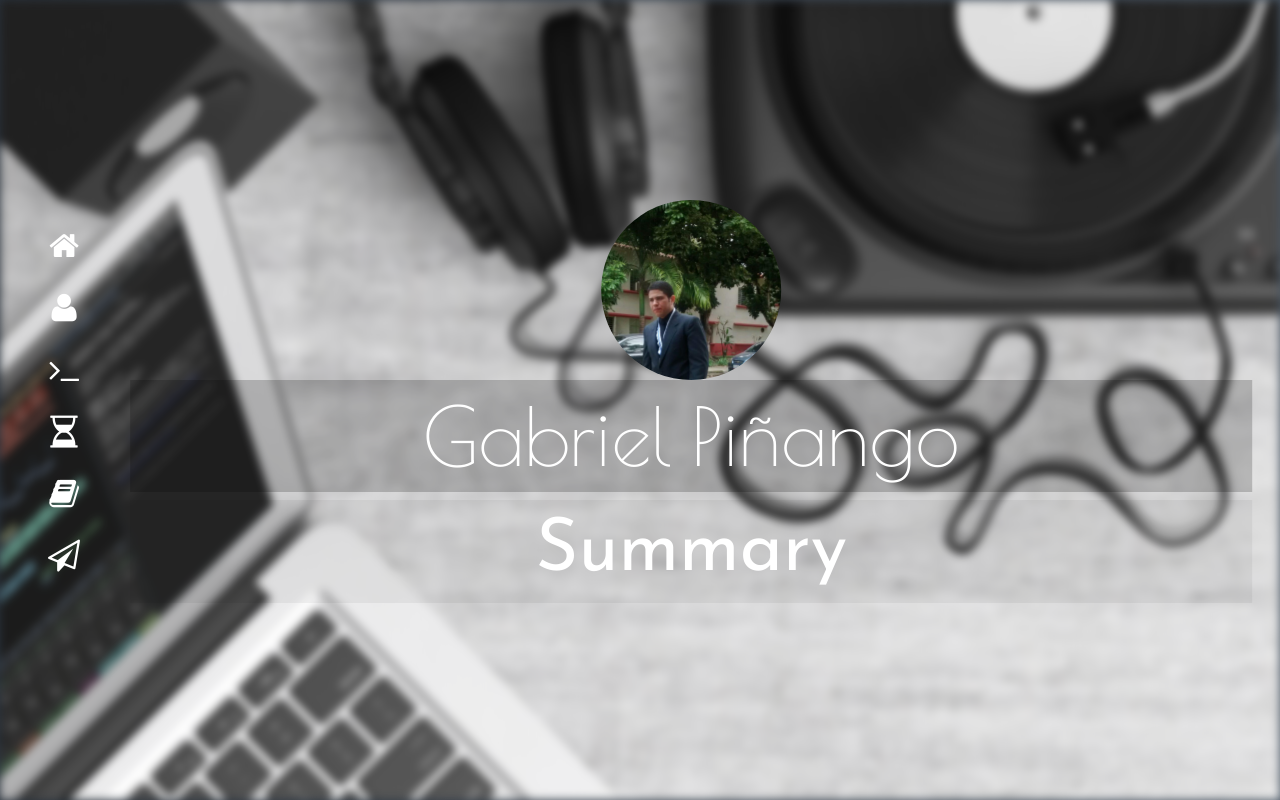
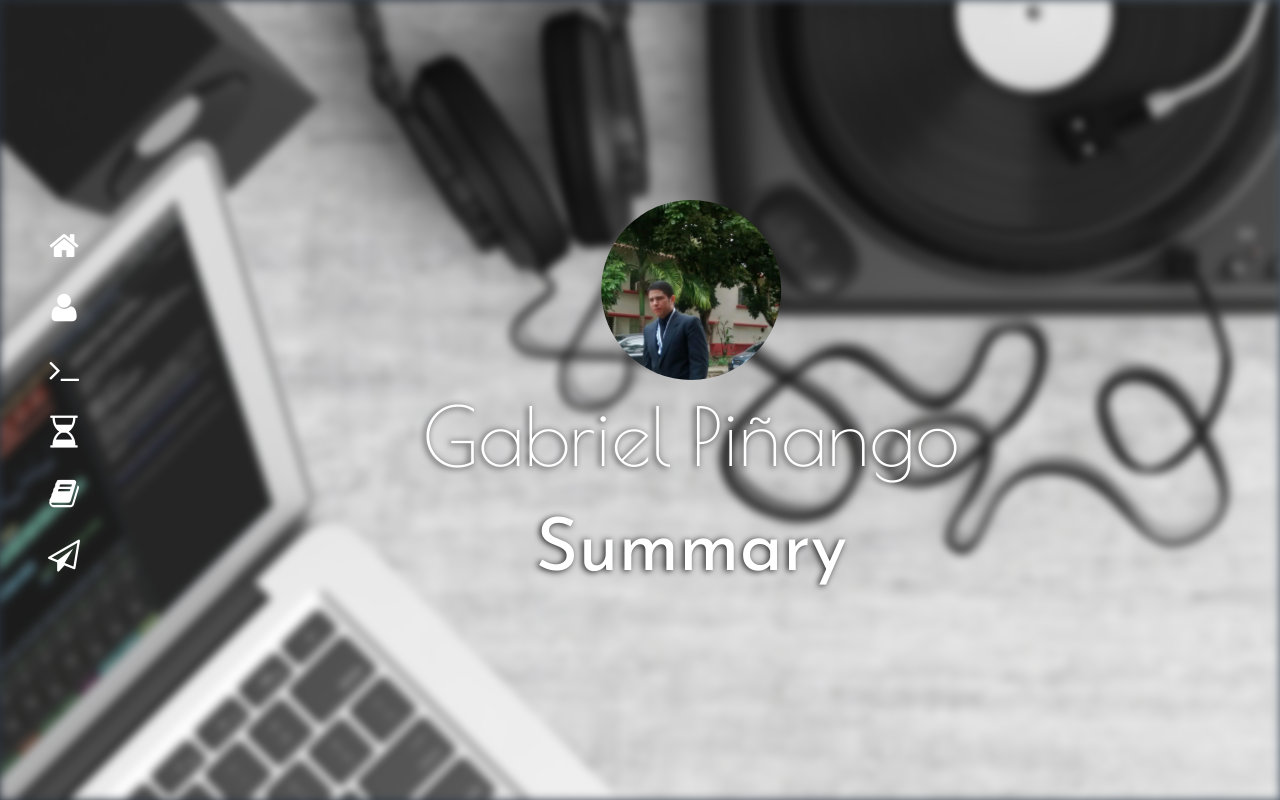
Before and after one commit to GabrielPinango/gabrielpinango.github.io, a plain HTML site: page index.html in a window 1280 px wide. Shown: the top 800 px of the page. Drawn offline with nearby package versions, Linux system fonts and the light colour scheme; some packages are replaced by stand-ins of ours; a script that the page names is missing.

Commit message:
Added shadow to text

```diff
--- a/css/app.css
+++ b/css/app.css
@@ -13,10 +13,6 @@ html, body, .page {
     -o-transition: all .6s cubic-bezier(.5, .2, .2, 1.1);
     color: #fff;
     overflow: hidden;
-}
-
-.page {
-    overflow-y: scroll !important;
 }
 
 * {
@@ -198,8 +194,7 @@ a {
     text-align: center;
 }
 
-#p1 h1 {background: rgba(0,0,0,0.2);}
-#p1 h2 {background: rgba(0,0,0,0.05);}
+#p1 h1,#p1 h2  {text-shadow: -2px 1px 6px #222;}
 
 .title h1 {
     /*font-size: calc(2.5vw + 2.5vh + 1vmin);*/
```
